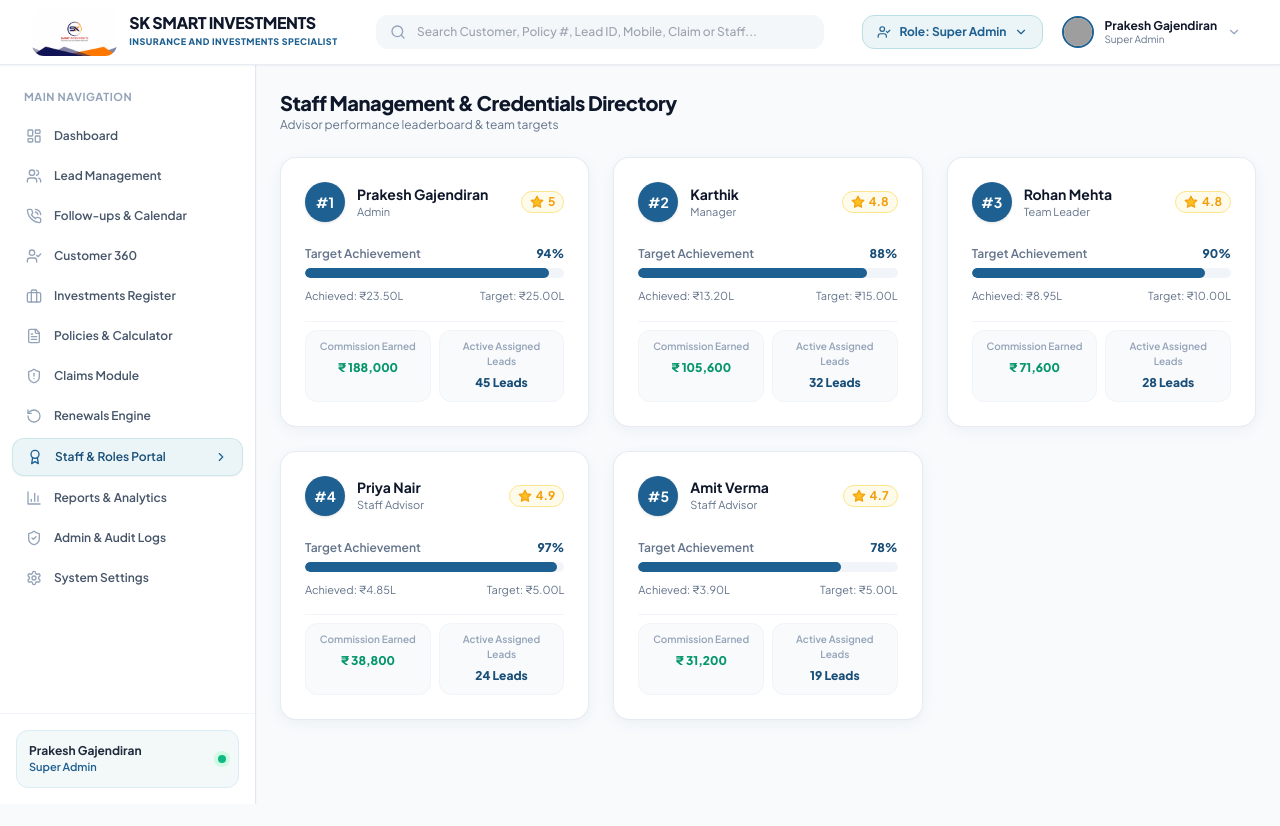
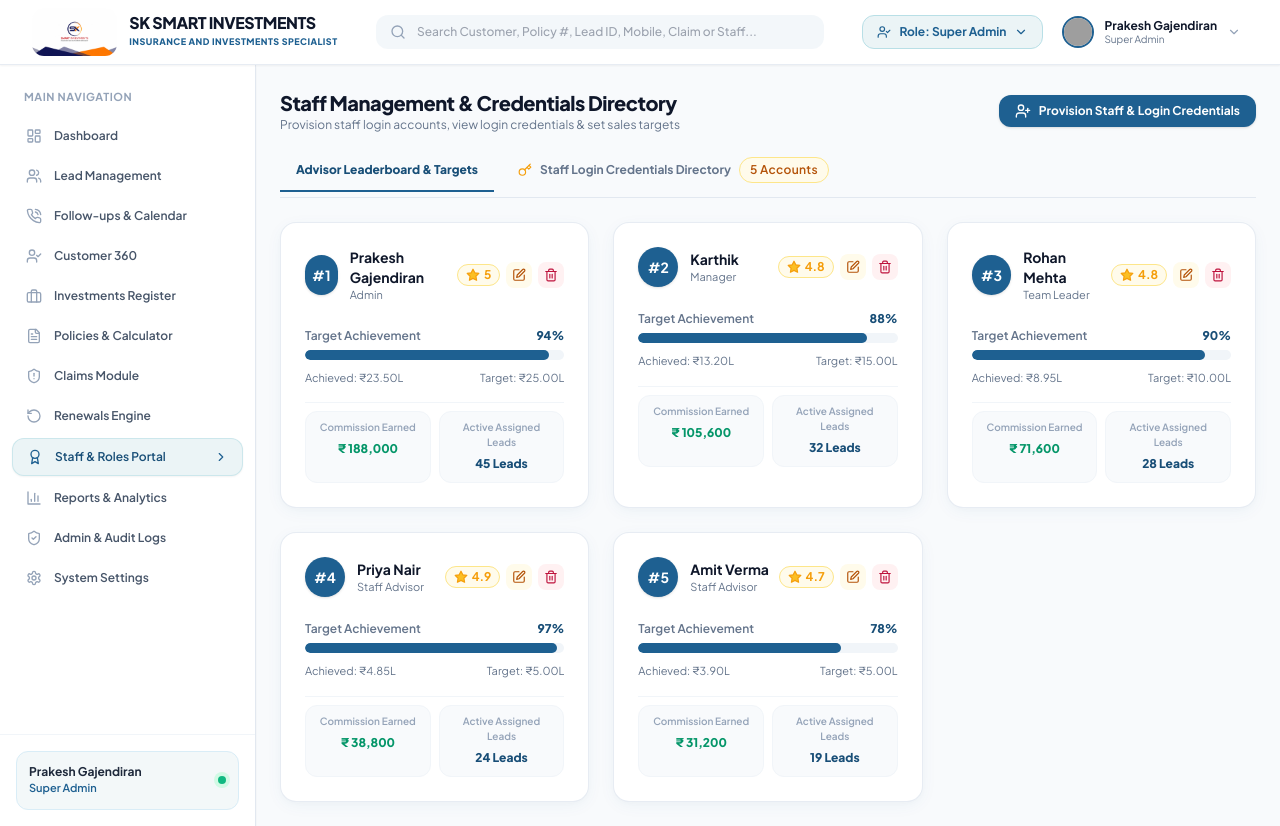
Before and after one commit to nunnharichandana/sk-crm, a React (Vite) app in the folder frontend/: page /staff in a window 1280 px wide. Before the commit the page ends 804 px from the top, so only its background shows below. Built offline with nearby package versions, Linux system fonts and the light colour scheme; grey boxes are pictures that could not be loaded.

Commit message:
Fix staff name synchronization: editing staff name in Settings or Staff Management now instantly updates Dashboard, Header, and Sidebar

```diff
--- a/frontend/src/pages/Staff.jsx
+++ b/frontend/src/pages/Staff.jsx
@@ -13,26 +13,21 @@ import {
   Copy,
   Check,
   X,
-  Save,
-  Lock,
-  Mail,
-  Phone,
-  ShieldCheck
+  Save
 } from 'lucide-react';
 
 export const Staff = () => {
-  const { user } = useAuth();
-  const isAdmin = user.role === 'ADMIN';
+  const { user, updateUserProfile } = useAuth();
+  const isAdmin = user.role === 'ADMIN' || user.role === 'SUPER_ADMIN';
 
   const [staffList, setStaffList] = useState(MOCK_STAFF);
-  const [activeTab, setActiveTab] = useState('LEADERBOARD'); // LEADERBOARD, VAULT
+  const [activeTab, setActiveTab] = useState('LEADERBOARD');
   const [showPasswordMap, setShowPasswordMap] = useState({});
   const [copiedId, setCopiedId] = useState(null);
 
   const [editingStaff, setEditingStaff] = useState(null);
   const [showAddStaffModal, setShowAddStaffModal] = useState(false);
 
-  // New Staff & Credentials Form State
   const [newStaff, setNewStaff] = useState({
     name: '',
     email: '',
@@ -57,13 +52,32 @@ export const Staff = () => {
   const handleUpdateStaff = (e) => {
     e.preventDefault();
     setStaffList(prev => prev.map(s => s.id === editingStaff.id ? editingStaff : s));
+
+    // Update global MOCK_STAFF store
+    const idx = MOCK_STAFF.findIndex(s => s.id === editingStaff.id);
+    if (idx !== -1) {
+      MOCK_STAFF[idx] = { ...editingStaff };
+    }
+
+    // Live update active user profile if editing currently logged-in account
+    if (user && (user.id === editingStaff.id || user.email.toLowerCase() === editingStaff.email.toLowerCase())) {
+      updateUserProfile({
+        name: editingStaff.name,
+        email: editingStaff.email,
+        role: editingStaff.roleCode || user.role,
+        roleDisplayName: editingStaff.role
+      });
+    }
+
+    alert(`Advisor ${editingStaff.name}'s login credentials and details updated successfully! Live Dashboard re-rendered.`);
     setEditingStaff(null);
-    alert(`Advisor ${editingStaff.name}'s login credentials and details updated successfully!`);
   };
 
   const handleDeleteStaff = (id, name) => {
     if (window.confirm(`Deactivate and remove staff account for ${name}?`)) {
       setStaffList(prev => prev.filter(s => s.id !== id));
+      const idx = MOCK_STAFF.findIndex(s => s.id === id);
+      if (idx !== -1) MOCK_STAFF.splice(idx, 1);
     }
   };
 
@@ -81,6 +95,7 @@ export const Staff = () => {
       status: 'ACTIVE'
     };
     setStaffList([...staffList, created]);
+    MOCK_STAFF.push(created);
     setShowAddStaffModal(false);
     alert(`Staff account & Login Credentials for ${created.name} provisioned successfully!\nEmail: ${created.email}\nPassword: ${created.password}`);
   };
@@ -93,7 +108,7 @@ export const Staff = () => {
         <div>
           <h2 className="text-xl font-extrabold text-slate-900 tracking-tight">Staff Management & Credentials Directory</h2>
           <p className="text-xs text-slate-500">
-            {isAdmin ? 'MD Control: Provision staff login accounts, view login credentials & set sales targets' : 'Advisor performance leaderboard & team targets'}
+            {isAdmin ? 'Provision staff login accounts, view login credentials & set sales targets' : 'Advisor performance leaderboard & team targets'}
           </p>
         </div>
 
@@ -101,7 +116,7 @@ export const Staff = () => {
           {isAdmin && (
             <button
               onClick={() => setShowAddStaffModal(true)}
-              className="flex items-center space-x-2 px-4 py-2 rounded-xl bg-[#1E6091] hover:bg-brand-700 text-white font-bold text-xs shadow transition"
+              className="flex items-center space-x-2 px-4 py-2 rounded-xl bg-[#1E6091] hover:bg-brand-700 text-white font-bold text-xs shadow transition cursor-pointer"
             >
               <UserPlus className="h-4 w-4" />
               <span>Provision Staff & Login Credentials</span>
@@ -115,7 +130,7 @@ export const Staff = () => {
         <div className="flex items-center space-x-2 border-b border-slate-200">
           <button
             onClick={() => setActiveTab('LEADERBOARD')}
-            className={`pb-3 px-4 text-xs font-bold transition border-b-2 ${
+            className={`pb-3 px-4 text-xs font-bold transition border-b-2 cursor-pointer ${
               activeTab === 'LEADERBOARD' ? 'border-brand-600 text-brand-700 font-extrabold' : 'border-transparent text-slate-500'
             }`}
           >
@@ -123,7 +138,7 @@ export const Staff = () => {
           </button>
           <button
             onClick={() => setActiveTab('VAULT')}
-            className={`pb-3 px-4 text-xs font-bold transition flex items-center space-x-2 border-b-2 ${
+            className={`pb-3 px-4 text-xs font-bold transition flex items-center space-x-2 border-b-2 cursor-pointer ${
               activeTab === 'VAULT' ? 'border-brand-600 text-brand-700 font-extrabold' : 'border-transparent text-slate-500'
             }`}
           >
@@ -163,15 +178,15 @@ export const Staff = () => {
                       <>
                         <button
                           onClick={() => setEditingStaff({ ...staff })}
-                          className="p-1.5 rounded-lg bg-amber-50 hover:bg-amber-100 text-amber-700 font-bold transition"
-                          title="Edit Credentials & Target (MD)"
+                          className="p-1.5 rounded-lg bg-amber-50 hover:bg-amber-100 text-amber-700 font-bold transition cursor-pointer"
+                          title="Edit Credentials & Target"
                         >
                           <Edit className="h-3.5 w-3.5" />
                         </button>
                         <button
                           onClick={() => handleDeleteStaff(staff.id, staff.name)}
-                          className="p-1.5 rounded-lg bg-rose-50 hover:bg-rose-100 text-rose-700 font-bold transition"
-                          title="Delete Staff Account (MD)"
+                          className="p-1.5 rounded-lg bg-rose-50 hover:bg-rose-100 text-rose-700 font-bold transition cursor-pointer"
+                          title="Delete Staff Account"
                         >
                           <Trash2 className="h-3.5 w-3.5" />
                         </button>
@@ -212,7 +227,7 @@ export const Staff = () => {
         </div>
       )}
 
-      {/* TAB 2: MD STAFF LOGIN CREDENTIALS DIRECTORY */}
+      {/* TAB 2: STAFF LOGIN CREDENTIALS DIRECTORY */}
       {isAdmin && activeTab === 'VAULT' && (
         <div className="bg-white rounded-2xl border border-slate-200/80 shadow-card overflow-hidden">
           <div className="p-4 border-b border-slate-100 flex items-center justify-between">
@@ -255,7 +270,7 @@ export const Staff = () => {
                         </span>
                         <button
                           onClick={() => togglePasswordVisibility(st.id)}
-                          className="text-slate-400 hover:text-slate-700"
+                          className="text-slate-400 hover:text-slate-700 cursor-pointer"
                           title="Show/Hide Password"
                         >
                           {showPasswordMap[st.id] ? <EyeOff className="h-4 w-4" /> : <Eye className="h-4 w-4" />}
@@ -266,7 +281,7 @@ export const Staff = () => {
                       <div className="flex items-center justify-end space-x-2">
                         <button
                           onClick={() => copyToClipboard(`Email: ${st.email}\nPassword: ${st.password}`, st.id)}
-                          className="px-2.5 py-1.5 rounded-lg bg-slate-100 hover:bg-brand-100 text-slate-700 font-bold transition flex items-center space-x-1"
+                          className="px-2.5 py-1.5 rounded-lg bg-slate-100 hover:bg-brand-100 text-slate-700 font-bold transition flex items-center space-x-1 cursor-pointer"
                           title="Copy Login Credentials"
                         >
                           {copiedId === st.id ? <Check className="h-3.5 w-3.5 text-emerald-600" /> : <Copy className="h-3.5 w-3.5" />}
@@ -275,7 +290,7 @@ export const Staff = () => {
 
                         <button
                           onClick={() => setEditingStaff({ ...st })}
-                          className="p-1.5 rounded-lg bg-amber-50 hover:bg-amber-100 text-amber-700 font-bold transition"
+                          className="p-1.5 rounded-lg bg-amber-50 hover:bg-amber-100 text-amber-700 font-bold transition cursor-pointer"
                           title="Edit Credentials"
                         >
                           <Edit className="h-3.5 w-3.5" />
@@ -290,13 +305,13 @@ export const Staff = () => {
         </div>
       )}
 
-      {/* MD Provision New Staff & Login Credentials Modal */}
+      {/* Provision New Staff Modal */}
       {showAddStaffModal && (
         <div className="fixed inset-0 z-50 bg-slate-900/40 backdrop-blur-sm flex items-center justify-center p-4">
           <div className="bg-white rounded-2xl shadow-2xl border border-slate-200 w-full max-w-md overflow-hidden animate-in fade-in duration-150">
             <div className="px-6 py-4 bg-[#1E6091] text-white flex items-center justify-between">
               <h3 className="font-bold text-sm">Provision Staff Account & Login Credentials</h3>
-              <button onClick={() => setShowAddStaffModal(false)} className="text-white/80 hover:text-white">
+              <button onClick={() => setShowAddStaffModal(false)} className="text-white/80 hover:text-white cursor-pointer">
                 <X className="h-5 w-5" />
               </button>
             </div>
@@ -383,13 +398,13 @@ export const Staff = () => {
         </div>
       )}
 
-      {/* Admin Edit Staff Credentials & Target Modal */}
+      {/* Edit Staff Credentials & Target Modal */}
       {editingStaff && (
         <div className="fixed inset-0 z-50 bg-slate-900/40 backdrop-blur-sm flex items-center justify-center p-4">
           <div className="bg-white rounded-2xl shadow-2xl border border-slate-200 w-full max-w-md overflow-hidden animate-in fade-in duration-150">
             <div className="px-6 py-4 bg-[#1E6091] text-white flex items-center justify-between">
-              <h3 className="font-bold text-sm">MD Control: Edit Staff & Credentials ({editingStaff.name})</h3>
-              <button onClick={() => setEditingStaff(null)} className="text-white/80 hover:text-white">
+              <h3 className="font-bold text-sm">Edit Staff & Credentials ({editingStaff.name})</h3>
+              <button onClick={() => setEditingStaff(null)} className="text-white/80 hover:text-white cursor-pointer">
                 <X className="h-5 w-5" />
               </button>
             </div>
@@ -402,7 +417,7 @@ export const Staff = () => {
                   required
                   value={editingStaff.name}
                   onChange={(e) => setEditingStaff({ ...editingStaff, name: e.target.value })}
-                  className="w-full p-2.5 rounded-xl border border-slate-200 text-xs focus:ring-2 focus:ring-brand-600 outline-none"
+                  className="w-full p-2.5 rounded-xl border border-slate-200 text-xs focus:ring-2 focus:ring-brand-600 outline-none font-bold text-slate-900"
                 />
               </div>
 
@@ -436,7 +451,6 @@ export const Staff = () => {
                     onChange={(e) => setEditingStaff({ ...editingStaff, role: e.target.value })}
                     className="w-full p-2.5 rounded-xl border border-slate-200 text-xs focus:ring-2 focus:ring-brand-600 outline-none font-bold"
                   >
-                    <option value="Managing Director (MD)">Managing Director (MD)</option>
                     <option value="Manager">Manager</option>
                     <option value="Team Leader">Team Leader</option>
                     <option value="Staff Advisor">Staff Advisor</option>
@@ -458,7 +472,7 @@ export const Staff = () => {
                 <button type="button" onClick={() => setEditingStaff(null)} className="px-4 py-2 rounded-xl bg-slate-100 text-slate-600 text-xs font-bold">Cancel</button>
                 <button type="submit" className="px-5 py-2 rounded-xl bg-[#1E6091] text-white text-xs font-bold shadow flex items-center space-x-1">
                   <Save className="h-4 w-4" />
-                  <span>Update Account</span>
+                  <span>Update Account & Sync Dashboard</span>
                 </button>
               </div>
             </form>
```
Also changed, not shown: frontend/src/context/AuthContext.jsx (+21 -5 lines).
